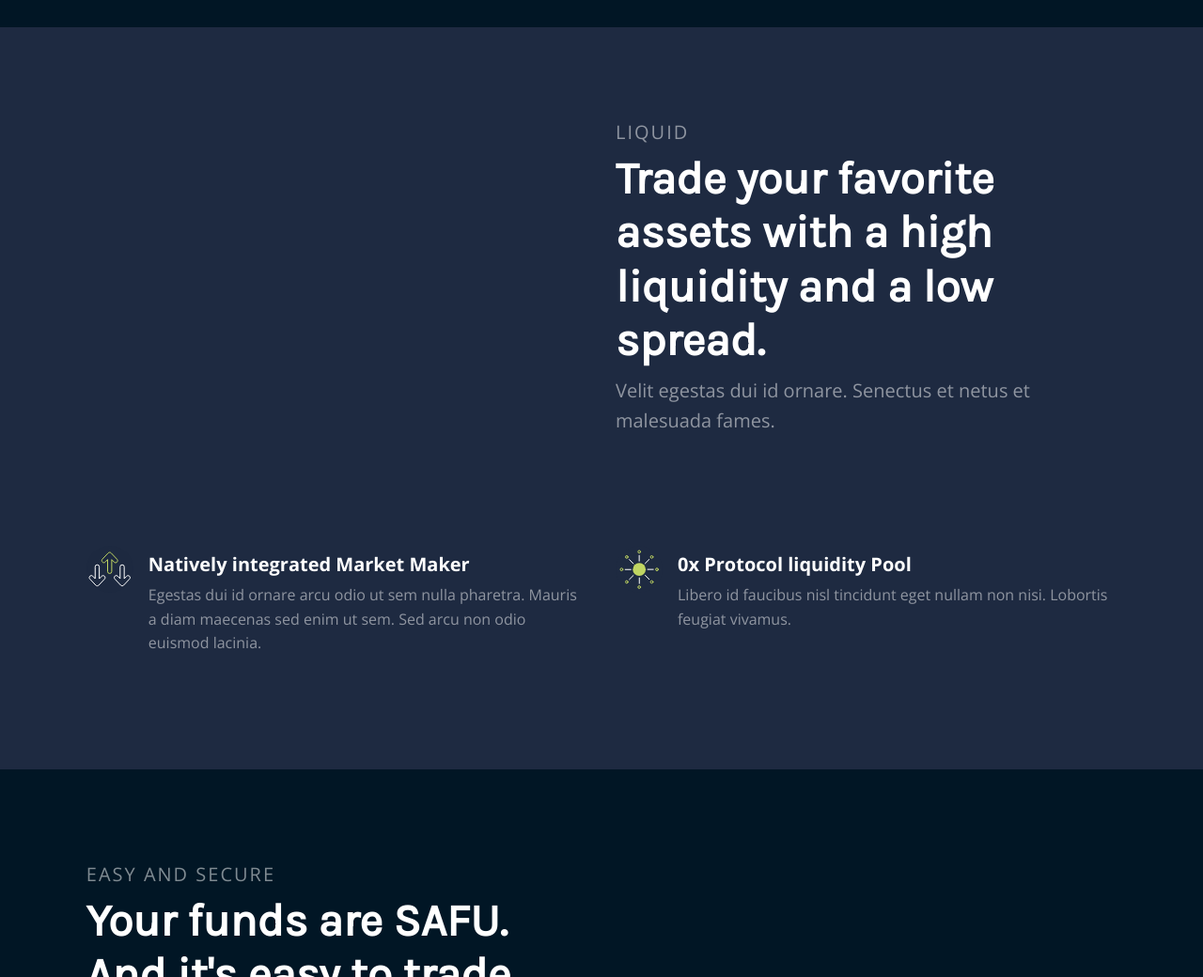
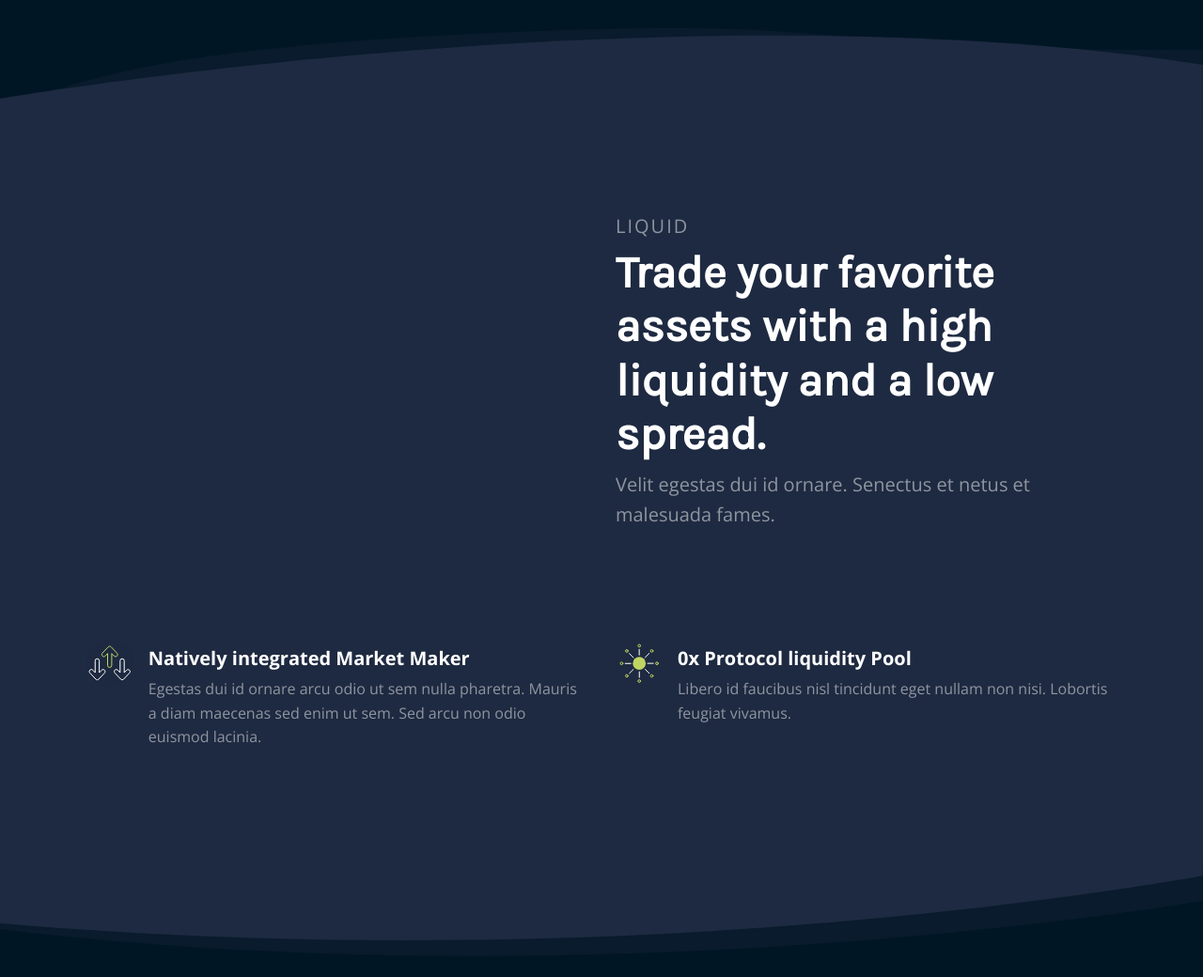
Before and after one commit to Nessjk/niodex, a website: page public/index.html in a window 1280 px wide. Shown: the part 1760-2800 px from the top of the page at 94% size. Drawn offline with nearby package versions, Linux system fonts and the light colour scheme.

Commit message:
Add @frontpage marketmaker svg

```diff
--- a/public/index.html
+++ b/public/index.html
@@ -240,22 +240,6 @@
 
         </div>
 
-
-        <!-- <div class="app">
-                <h1>Some headline</h1>
-
-                <ul class="hs">
-                  <li class="item">test</li>
-                  <li class="item">test</li>
-                  <li class="item">test</li>
-                  <li class="item">test</li>
-                  <li class="item">test</li>
-                  <li class="item">test</li>
-                </ul>
-
-              </div> -->
-
-
     </section>
 
     <!-- Decentralized Exchange -->
@@ -320,8 +304,11 @@
 
     <!-- Market Maker-->
     <section class="marketMaker">
+
+        <!-- Top Liquid SVG -->
+        <img class="bg-liquid--top" src="./img/svg/bg-liquid--top.svg" alt="">
+
         <div class="container">
-
 
         <!-- Content -->
         <div class="marketMaker__content">
@@ -371,6 +358,10 @@
             </div>
         </div> <!-- End Subcontent -->
     </div>
+
+    <!-- Bottom Liquid SVG -->
+    <img class="bg-liquid--bottom" src="./img/svg/bg-liquid--bottom.svg" alt="">
+
     </section>
 
     <!-- SAFU -->
--- a/scss/partials/sections/_hero.scss
+++ b/scss/partials/sections/_hero.scss
@@ -169,13 +169,6 @@
         padding-top: 50px;
     }
 
-    &__title {
-
-        // @media (max-width: 1024px) {
-        //     padding-top: 100px;
-        // }
-    }
-
     & h1:first-child  {
         //padding-top: 80px;
         padding-bottom: 100px;
@@ -242,14 +235,38 @@
     }
 }
 
+// DECENTRALISED
+.decentralized {
+    padding-bottom: 100px;
+}
+
+// MARKET MAKER
 .marketMaker {
     background: $blue--darker;
     padding-top: 100px;
+    position: relative;
+
 }
 
+.bg-liquid--top {
+    position: absolute;
+    top: -99px;
+    width: 100%;
+    z-index: 999 !important;
+    height: 100px;
+}
+.bg-liquid--bottom {
+    position: absolute;
+    bottom: -99px;
+    width: 100%;
+    z-index: 999 !important;
+    height: 100px;
+}
+
+// SAFU
 .safu {
     background: $blue--darkest;
-    padding-top: 100px;
+    padding-top: 200px;
 }
 
 .metaMask {
```
Also changed, not shown: public/css/styles.css, public/img/svg/bg-liquid--bottom.svg (added), public/img/svg/bg-liquid--top.svg (added), public/img/svg/bg_hero.svg (deleted).
